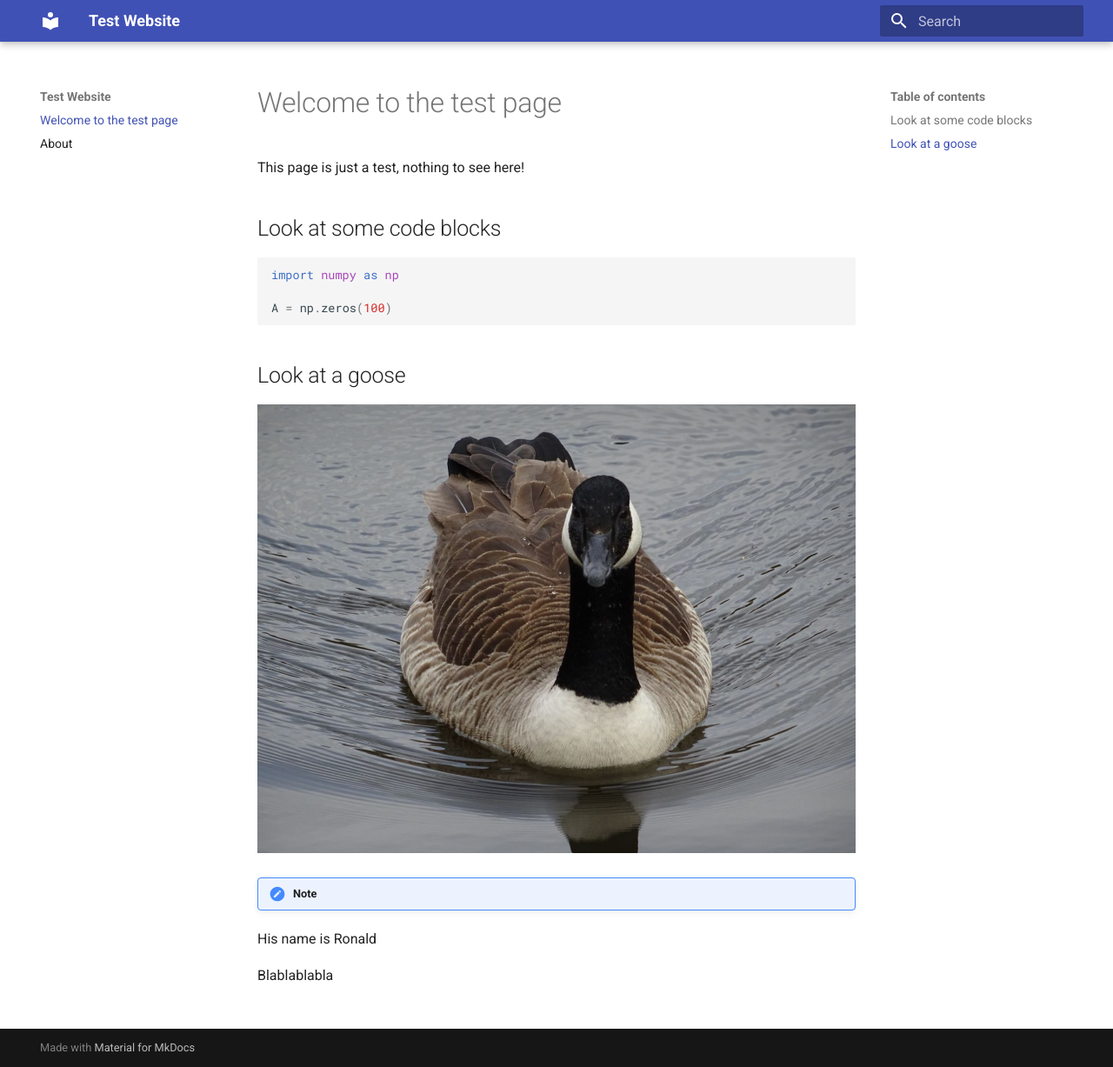
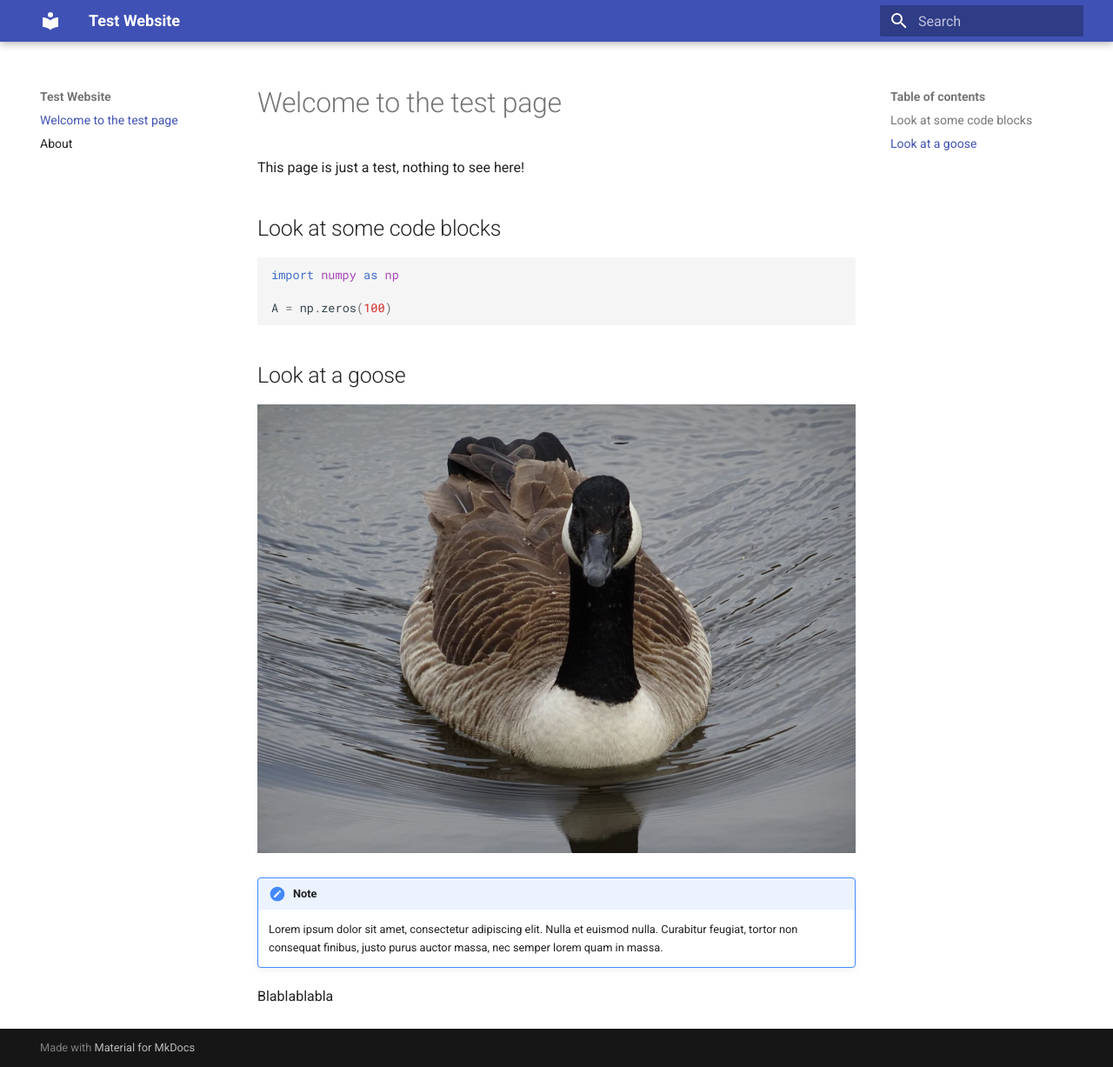
Before and after one commit to BarCharly/GithubPages_Test, an MkDocs documentation site: the page built from docs/index.md, in a window 1280 px wide and 1227 px high. Shown: the whole window at 87% size. Built offline with MkDocs 1.6.1 and Material for MkDocs 9.7.7, drawn with Linux system fonts in a browser that asks for light colours.

Commit message:
Update index.md

```diff
--- a/docs/index.md
+++ b/docs/index.md
@@ -16,7 +16,9 @@ A = np.zeros(100)
 
 !!! note
 
-   His name is Ronald
+    Lorem ipsum dolor sit amet, consectetur adipiscing elit. Nulla et euismod
+    nulla. Curabitur feugiat, tortor non consequat finibus, justo purus auctor
+    massa, nec semper lorem quam in massa.
 
 
 Blablablabla
```
